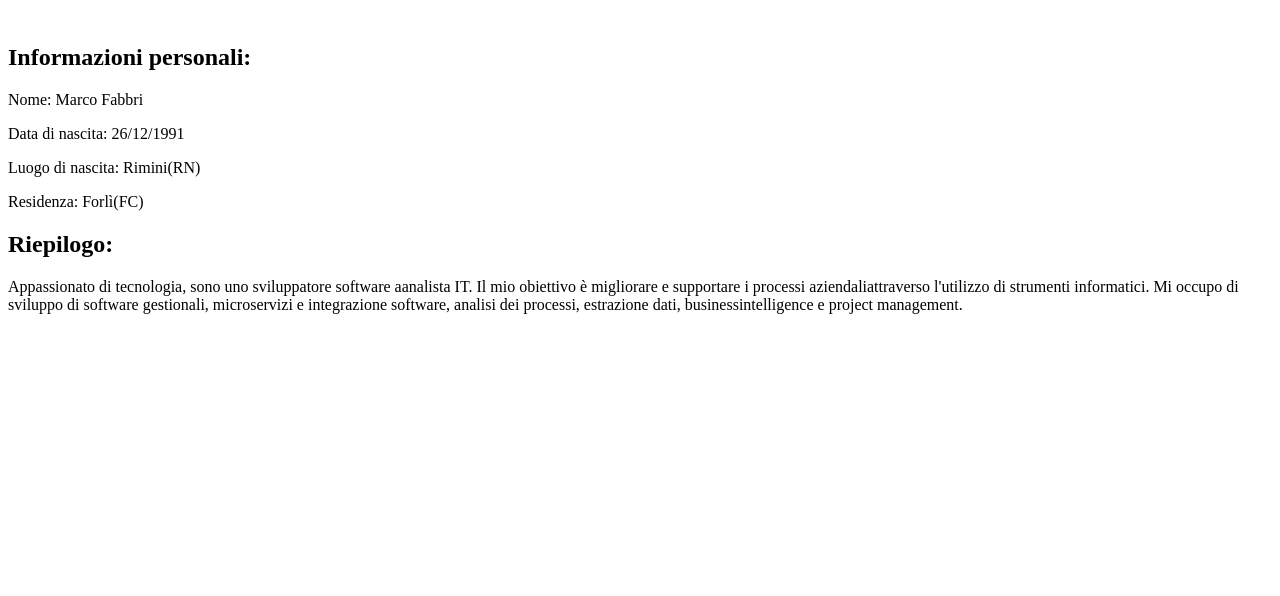
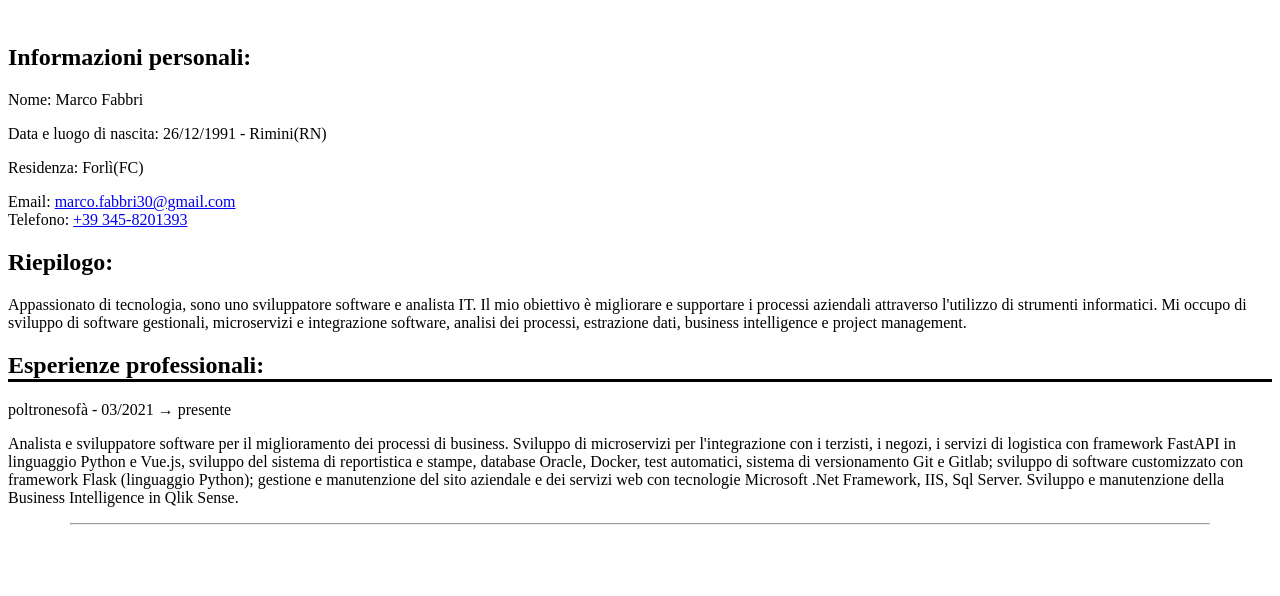
Before and after one commit to marcofabbri30/cv_generator, a FastAPI app: template app/templates/cv.html in a window 1280 px wide. Shown: the part 204-800 px from the top of the page. Run offline with FastAPI, Linux system fonts and the light colour scheme; the template is opened without the code that fills it, so the values that code supplies are empty.

Commit message:
aggunto static e aggiunta section

```diff
--- a/app/routers/cv_router.py
+++ b/app/routers/cv_router.py
@@ -27,10 +27,10 @@ def get_warranty(request: Request, background_tasks: BackgroundTasks):
   temp_file = [file_path]
   barcode_path: str = ""
 
-  logo_pes = RequestUtility().get_static_base_url(request) + "profile.jpg"
+  logo_pes = RequestUtility().get_static_base_url(request) + "profile5.jpg"
   css = RequestUtility().get_static_style_base_url(request) + "style_warranty.css"
   res = templates.TemplateResponse("cv.html", {"request": request,"logo_pes": logo_pes, 'css': css })
   html = HTML(string=res.body.decode("utf-8"))
   html.write_pdf(file_path)
   background_tasks.add_task(clear_file, temp_file)
-  return FileResponse(file_path, filename = f"CV_{datetime.now()}.pdf")
+  return FileResponse(file_path, filename = f"CV_{datetime.now()}.pdf", content_disposition_type='inline')
--- a/app/templates/cv.html
+++ b/app/templates/cv.html
@@ -7,15 +7,18 @@
   <link href="{{ url_for('static', path='/styles.css') }}" rel="stylesheet">
   <style>
     .logo_pes{
-      height: 150px;
+      height: 170px;
+    }
+    .title-section {
+      border-bottom: 3px solid black;
     }
   </style>
 </head>
 
 <body>
   <main>
-    <div class="header" style="position: relative; background-color: red; height: 220px; top:-1.2cm; left:-1.2cm;width: 21cm;">
-        <div style="position: absolute; top:1cm; left: 1cm; width: 120px;">
+    <div class="header" style="position: relative; background-color:  #293133; height: 220px; top:-1.2cm; left:-1.2cm;width: 21cm;">
+        <div style="position: absolute; top:0.7cm; left: 1.5cm; width: 120px;">
           <img class="logo_pes" src={{ logo_pes }} alt={{ logo_pes }}>
         </div>
 
@@ -24,13 +27,35 @@
             <h3>Fullstack software Engineer - Project Manager</h3>
         </div>
     </div>
+    <section>
       <h2>Informazioni personali:</h2>
       <p>Nome: Marco Fabbri</p>
-      <p>Data di nascita: 26/12/1991</p>
-      <p>Luogo di nascita: Rimini(RN)</p>
+      <p>Data e luogo di nascita: 26/12/1991 - Rimini(RN)</p>
       <p>Residenza: Forlì(FC)</p>
+      <p style="display: inline;">Email:</p> <a href="mailto:marco.fabbri30@gmail.com">marco.fabbri30@gmail.com</a><br>
+      <p style="display: inline;">Telefono:</p> <a href="tel:+393458201939">+39 345-8201393</a>
+    </section>
+    <section>
       <h2>Riepilogo:</h2>
-      <p>Appassionato di tecnologia, sono uno sviluppatore software aanalista IT. Il mio obiettivo è migliorare e supportare i processi aziendaliattraverso l'utilizzo di strumenti informatici. Mi occupo di sviluppo di software gestionali, microservizi e integrazione software, analisi dei processi, estrazione dati, businessintelligence e project management.</p>
-  </main>
+      <p>Appassionato di tecnologia, sono uno sviluppatore software e analista IT. Il mio obiettivo è migliorare e supportare i processi aziendali attraverso l'utilizzo di strumenti informatici. Mi occupo di sviluppo di software gestionali, microservizi e integrazione software, analisi dei processi, estrazione dati, business intelligence e project management.</p>
+    </section>
+    <section>
+      <h2 class="title-section">Esperienze professionali:</h2>
+      <div>
+        <p>poltronesofà - 03/2021 &rarr; presente</p>
+        <p>Analista e sviluppatore software per il miglioramento dei processi di business.
+          Sviluppo di microservizi per l'integrazione con i terzisti, i negozi, i servizi di
+          logistica con framework FastAPI in linguaggio Python e Vue.js, sviluppo del
+          sistema di reportistica e stampe, database Oracle, Docker, test automatici,
+          sistema di versionamento Git e Gitlab; sviluppo di software customizzato
+          con framework Flask (linguaggio Python); gestione e manutenzione del sito
+          aziendale e dei servizi web con tecnologie Microsoft .Net Framework, IIS, Sql
+          Server.
+          Sviluppo e manutenzione della Business Intelligence in Qlik Sense.</p>
+      </div>
+      <hr style="width: 90%;">
+    </section>
+
+    </main>
 </body>
 </html>
```
Also changed, not shown: app/static/profile3.jpg (added), app/static/profile4.jpg (added), app/static/profile5.jpg (added), 1 other file.
